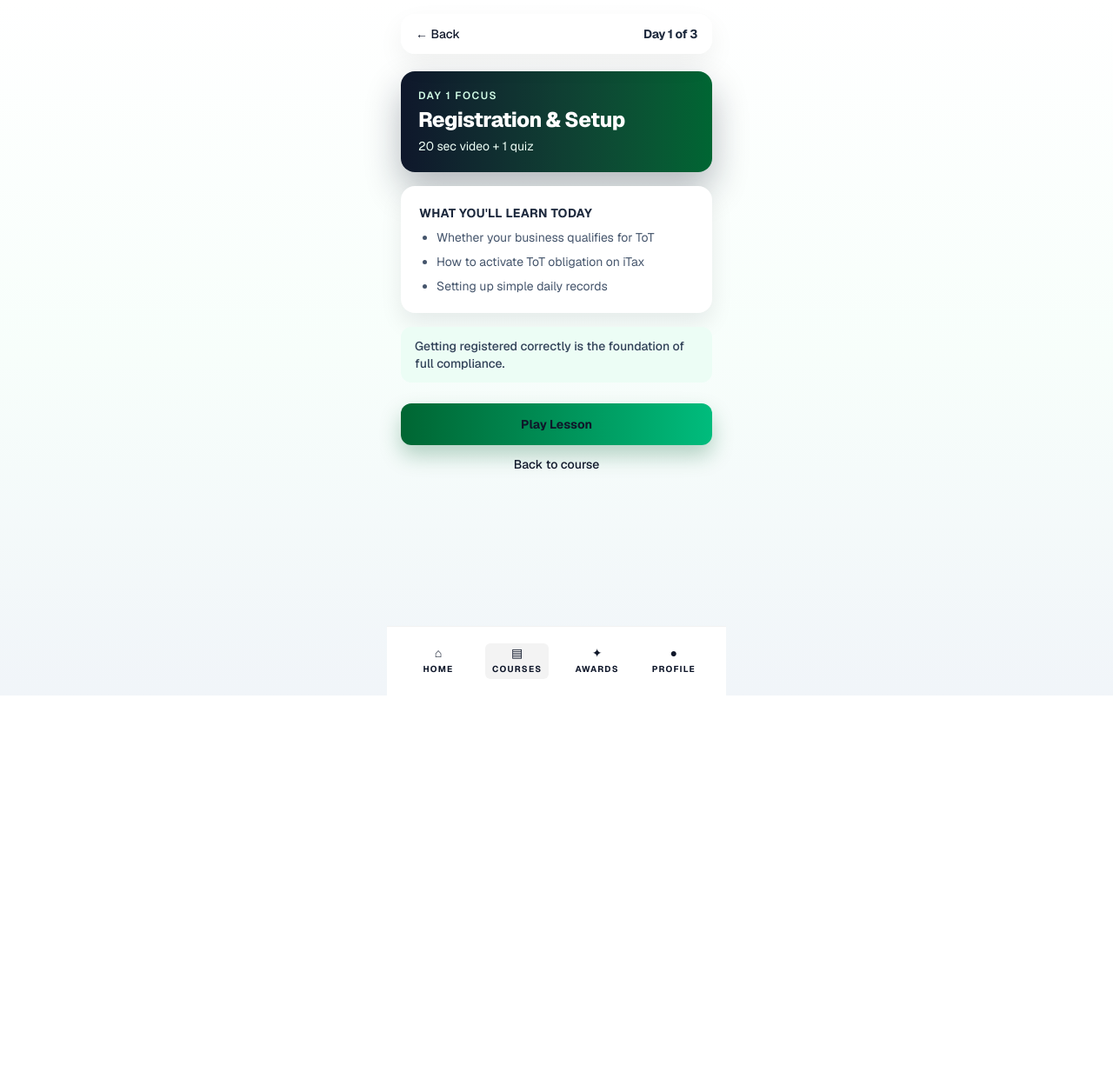
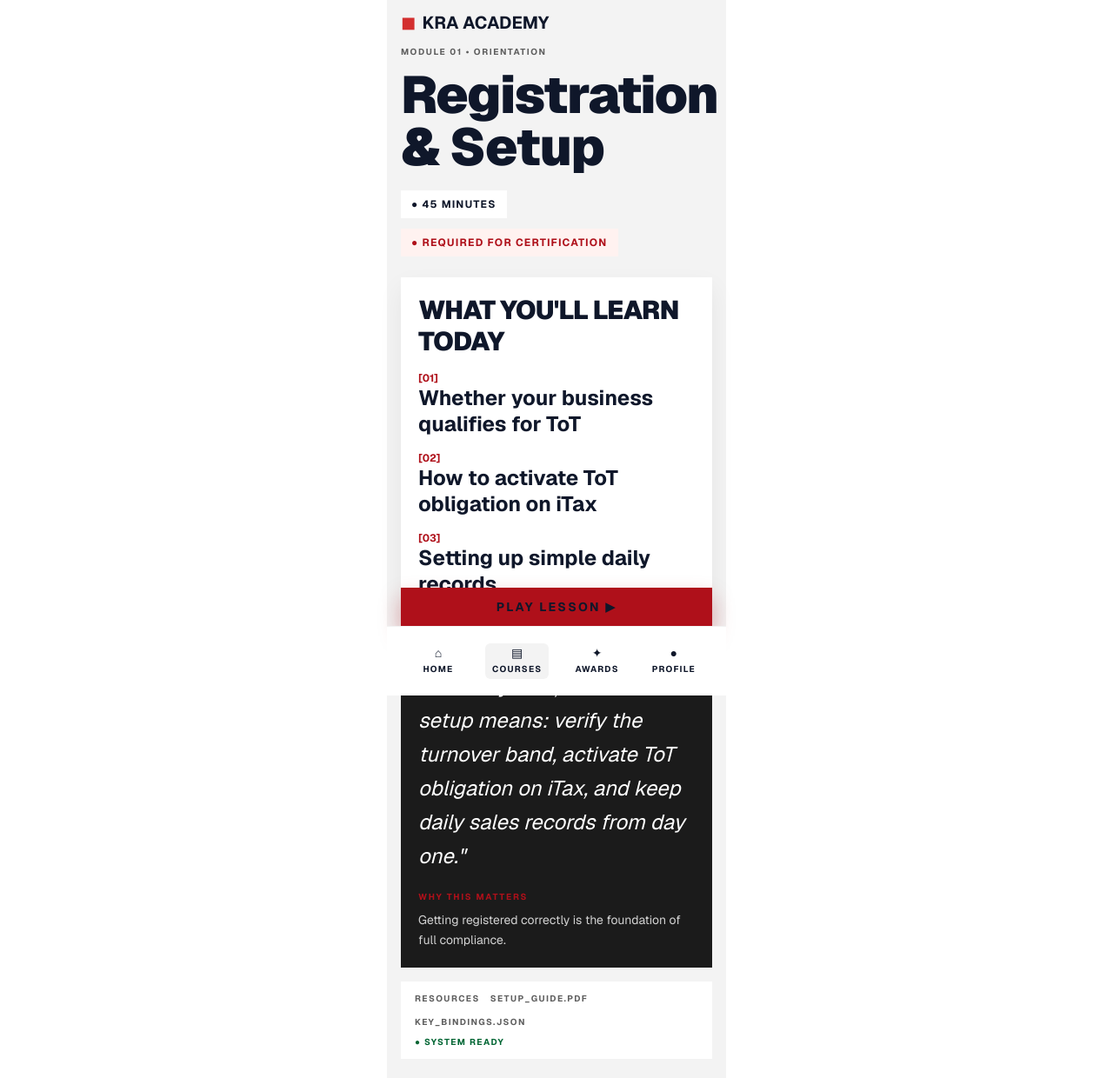
Before and after one commit to saidimuKennedy/tot-training, a Next.js app: page /day/1 in a window 1280 px wide. Shown: the top 1240 px of the page at 87% size. Before the commit the page ends 800 px from the top, so only its background shows below. Built offline with nearby package versions, Linux system fonts and the light colour scheme.

Commit message:
Refactor Commitment and Day Overview pages to improve layout and styling. Replaced AppShell with a custom main structure, added headers, and enhanced content presentation. Updated navigation links for better user experience.

```diff
--- a/src/app/commitment/page.tsx
+++ b/src/app/commitment/page.tsx
@@ -1,28 +1,68 @@
-import { AppShell } from "@/components/course/app-shell";
-import { PrimaryButton } from "@/components/course/ui";
+import Link from "next/link";
+import { BottomNav } from "@/components/course/bottom-nav";
 
 export default function CommitmentPage() {
   return (
-    <AppShell title="My Commitment" backHref="/course">
-      <div className="space-y-4 rounded-2xl border border-white/70 bg-white p-5 shadow-[0_12px_30px_rgba(2,6,23,0.08)]">
-        <p className="text-base font-bold text-slate-900">I&apos;m beginning my learning in Turnover Tax Made Simple.</p>
-        <p className="text-sm leading-relaxed text-slate-600">
-          I know learning can be hard, but I have the patience, determination, and discipline to reach my goals.
-        </p>
-        <div className="rounded-xl bg-gradient-to-br from-emerald-50 to-slate-50 p-4 text-sm">
-          <p className="mb-2 font-semibold text-slate-800">When I&apos;m stuck, I&apos;ll find a solution.</p>
-          <ul className="list-disc space-y-1 pl-5 text-slate-600">
+    <main className="mx-auto min-h-screen w-full max-w-[390px] bg-[#f3f3f3] pb-24">
+      <header className="flex items-center justify-between px-4 py-3">
+        <div className="flex items-center gap-2 text-xl font-bold">
+          <span className="text-[#d32f2f]">◼</span>
+          <span>KRA ACADEMY</span>
+        </div>
+      </header>
+
+      <div className="px-4">
+        <p className="text-[10px] font-bold uppercase tracking-[0.16em] text-[#5e5e5e]">Module 01 • Orientation</p>
+        <h1 className="mt-3 text-5xl font-black tracking-tight">My Commitment</h1>
+
+        <section className="mt-6 bg-white p-5 shadow-[0_12px_28px_rgba(27,27,27,0.06)]">
+          <p className="text-xl font-bold leading-tight">I&apos;m beginning my learning in Turnover Tax Made Simple.</p>
+          <p className="mt-4 text-sm leading-relaxed text-[#5e5e5e]">
+            I know learning can be hard, but I have the patience, determination, and discipline to reach my goals.
+          </p>
+        </section>
+
+        <section className="mt-4 bg-[#1b1b1b] p-5 text-white">
+          <p className="text-[10px] font-bold uppercase tracking-[0.18em] text-white/60">Editorial Insight</p>
+          <p className="mt-3 text-2xl italic leading-relaxed">
+            &quot;For Kenya ToT compliance, the first technical step is confirming eligibility, then activating the ToT obligation correctly on iTax.&quot;
+          </p>
+          <p className="mt-5 text-[10px] font-bold uppercase tracking-[0.18em] text-[#af101a]">Compliance actions</p>
+          <ul className="mt-2 list-disc space-y-1 pl-5 text-sm text-white/80">
             <li>Ask KRA helpline</li>
             <li>Check iTax portal</li>
             <li>Re-watch the video</li>
             <li>Break it down</li>
             <li>Stay consistent</li>
           </ul>
+        </section>
+
+        <section className="mt-4 bg-white px-4 py-3 text-[10px] font-bold uppercase tracking-[0.14em] text-[#5e5e5e]">
+          <div className="flex flex-wrap gap-3">
+            <span>Resources</span>
+            <span>Setup_Guide.pdf</span>
+            <span>Key_Bindings.json</span>
+          </div>
+          <p className="mt-2 text-[#006533]">● System Ready</p>
+        </section>
+
+        <div className="mt-6 overflow-hidden rounded-sm bg-[#111827]">
+          <div className="h-40 bg-gradient-to-br from-[#111827] to-[#374151] p-4">
+            <p className="mt-20 text-[10px] font-bold uppercase tracking-[0.16em] text-[#af101a]">Preview</p>
+            <h3 className="text-3xl font-black text-white">Commitment Locked In</h3>
+          </div>
         </div>
       </div>
-      <div className="mt-5">
-        <PrimaryButton href="/day/1">Start the course</PrimaryButton>
+
+      <div className="fixed bottom-20 left-0 right-0 mx-auto w-full max-w-[390px] px-4">
+        <Link
+          href="/day/1"
+          className="inline-flex w-full items-center justify-center  bg-[#af101a] px-4 py-3 text-sm font-bold uppercase tracking-[0.16em] text-white shadow-[0_12px_24px_rgba(175,16,26,0.35)]"
+        >
+          Start the course ▶
+        </Link>
       </div>
-    </AppShell>
+      <BottomNav active="courses" />
+    </main>
   );
 }
--- a/src/app/day/[id]/page.tsx
+++ b/src/app/day/[id]/page.tsx
@@ -1,8 +1,6 @@
-import { AppShell } from "@/components/course/app-shell";
-import { PrimaryButton } from "@/components/course/ui";
+import Link from "next/link";
 import { BottomNav } from "@/components/course/bottom-nav";
 import { courseData, dayContent } from "@/lib/mock-data/course";
-import Link from "next/link";
 
 export default async function DayOverviewPage({ params }: { params: Promise<{ id: string }> }) {
   const { id } = await params;
@@ -12,38 +10,79 @@ export default async function DayOverviewPage({ params }: { params: Promise<{ id
 
   if (!day || !content) {
     return (
-      <AppShell title="Day not found" backHref="/course">
+      <main className="mx-auto min-h-screen w-full max-w-[390px] bg-[#f3f3f3] p-4">
         <p className="text-sm text-muted-foreground">This day is not configured yet.</p>
-      </AppShell>
+      </main>
     );
   }
 
   return (
-    <AppShell title={`Day ${day.id} of ${courseData.days.length}`} backHref="/course">
-      <div className="rounded-2xl bg-gradient-to-r from-slate-900 to-primary p-5 text-white shadow-[0_20px_40px_rgba(15,23,42,0.3)]">
-        <p className="text-xs font-semibold uppercase tracking-[0.12em] text-emerald-100">Day {day.id} Focus</p>
-        <h2 className="mt-1 text-2xl font-extrabold tracking-tight">{day.title}</h2>
-        <p className="mt-1 text-sm text-emerald-50">{day.durationLabel}</p>
+    <main className="mx-auto min-h-screen w-full max-w-[390px] bg-[#f3f3f3] pb-36">
+      <header className="flex items-center justify-between px-4 py-3">
+        <div className="flex items-center gap-2 text-xl font-bold">
+          <span className="text-[#d32f2f]">◼</span>
+          <span>KRA ACADEMY</span>
+        </div>
+      </header>
+
+      <div className="px-4">
+        <p className="text-[10px] font-bold uppercase tracking-[0.16em] text-[#5e5e5e]">
+          MODULE {String(day.id).padStart(2, "0")} • ORIENTATION
+        </p>
+        <h1 className="mt-3 text-6xl font-black tracking-tight">{day.title}</h1>
+
+        <div className="mt-5 flex flex-wrap gap-3">
+          <span className="inline-flex items-center gap-2 bg-white px-3 py-2 text-xs font-bold uppercase tracking-[0.1em]">● 45 MINUTES</span>
+          <span className="inline-flex items-center gap-2 bg-[#fff2f0] px-3 py-2 text-xs font-bold uppercase tracking-[0.1em] text-[#af101a]">● REQUIRED FOR CERTIFICATION</span>
         </div>
 
-      <section className="mt-4 rounded-2xl border border-white/70 bg-white p-5 shadow-[0_12px_26px_rgba(2,6,23,0.08)]">
-        <h3 className="mb-2 text-sm font-bold uppercase tracking-wide text-slate-800">What you&apos;ll learn today</h3>
-        <ul className="list-disc space-y-2 pl-5 text-sm text-slate-600">
-          {content.overview.map((point) => (
-            <li key={point}>{point}</li>
+        <section className="mt-6 bg-white p-5 shadow-[0_12px_28px_rgba(27,27,27,0.06)]">
+          <h3 className="mb-4 text-3xl font-black uppercase tracking-tight">What you&apos;ll learn today</h3>
+          <ul className="space-y-4">
+            {content.overview.map((point, index) => (
+              <li key={point}>
+                <p className="text-xs font-bold text-[#af101a]">[{String(index + 1).padStart(2, "0")}]</p>
+                <p className="text-2xl font-bold leading-tight">{point}</p>
+              </li>
             ))}
           </ul>
         </section>
 
-      <p className="mt-4 rounded-xl bg-emerald-50 px-4 py-3 text-sm font-medium text-slate-700">{content.why}</p>
+        <section className="mt-4 bg-[#1b1b1b] p-5 text-white">
+          <p className="text-[10px] font-bold uppercase tracking-[0.18em] text-white/60">Editorial Insight</p>
+          <p className="mt-3 text-2xl italic leading-relaxed">
+            &quot;For Kenya ToT, accurate setup means: verify the turnover band, activate ToT obligation on iTax, and keep daily sales records from day one.&quot;
+          </p>
+          <p className="mt-5 text-[10px] font-bold uppercase tracking-[0.18em] text-[#af101a]">Why this matters</p>
+          <p className="mt-2 text-sm leading-relaxed text-white/80">{content.why}</p>
+        </section>
 
-      <div className="mt-6">
-        <PrimaryButton href={`/day/${dayId}/lesson`}>Play Lesson</PrimaryButton>
+        <section className="mt-4 bg-white px-4 py-3 text-[10px] font-bold uppercase tracking-[0.14em] text-[#5e5e5e]">
+          <div className="flex flex-wrap gap-3">
+            <span>Resources</span>
+            <span>Setup_Guide.pdf</span>
+            <span>Key_Bindings.json</span>
           </div>
-      <Link href="/course" className="mt-3 block text-center text-sm font-medium text-slate-500">
-        Back to course
+          <p className="mt-2 text-[#006533]">● System Ready</p>
+        </section>
+
+        <div className="mt-6 overflow-hidden rounded-sm bg-[#111827]">
+          <div className="h-44 bg-gradient-to-br from-[#111827] to-[#374151] p-4">
+            <p className="mt-24 text-[10px] font-bold uppercase tracking-[0.16em] text-[#af101a]">Preview</p>
+            <h3 className="text-4xl font-black text-white">Module Overview</h3>
+          </div>
+        </div>
+      </div>
+
+      <div className="pointer-events-none fixed bottom-20 left-0 right-0 mx-auto w-full max-w-[390px] px-4">
+        <Link
+          href={`/day/${dayId}/lesson`}
+          className="pointer-events-auto inline-flex w-full items-center justify-center bg-[#af101a] px-4 py-3 text-sm font-bold uppercase tracking-[0.16em] text-white shadow-[0_12px_24px_rgba(175,16,26,0.35)]"
+        >
+          Play Lesson ▶
         </Link>
+      </div>
       <BottomNav active="courses" />
-    </AppShell>
+    </main>
   );
 }
```
Lines whose indentation alone changed are shown as unchanged.
